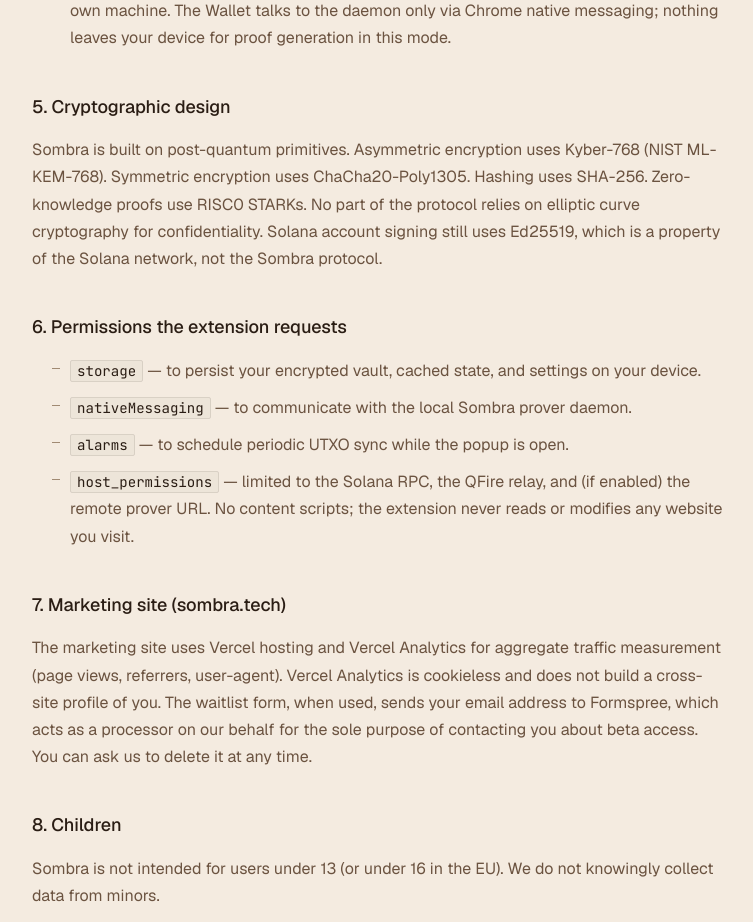
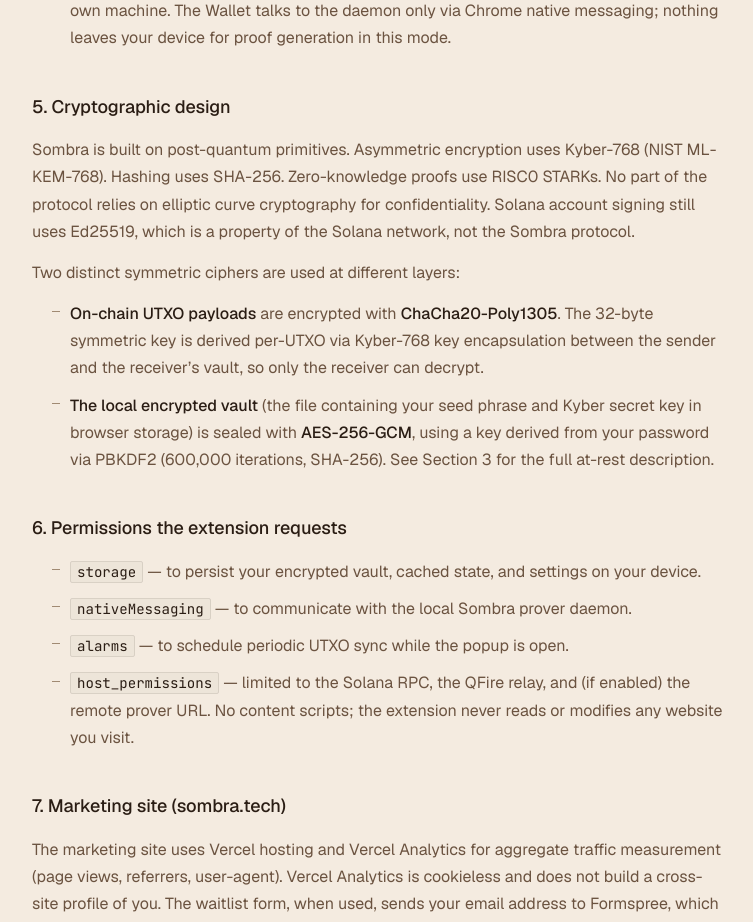
Before and after one commit to bonsol-collective/sombra-website, a Next.js app: page /privacy in a window 1280 px wide. Shown: the part 2100-3022 px from the top of the page, without its empty margins (260-1013 px from the left). Built offline with nearby package versions, Linux system fonts and the light colour scheme.

Commit message:
addressed comment

```diff
--- a/app/privacy/page.tsx
+++ b/app/privacy/page.tsx
@@ -151,13 +151,31 @@ export default function PrivacyPage() {
             <h2>5. Cryptographic design</h2>
             <p>
               Sombra is built on post-quantum primitives. Asymmetric encryption
-              uses Kyber-768 (NIST ML-KEM-768). Symmetric encryption uses
-              ChaCha20-Poly1305. Hashing uses SHA-256. Zero-knowledge proofs
-              use RISC0 STARKs. No part of the protocol relies on elliptic
-              curve cryptography for confidentiality. Solana account signing
-              still uses Ed25519, which is a property of the Solana network,
-              not the Sombra protocol.
+              uses Kyber-768 (NIST ML-KEM-768). Hashing uses SHA-256.
+              Zero-knowledge proofs use RISC0 STARKs. No part of the protocol
+              relies on elliptic curve cryptography for confidentiality. Solana
+              account signing still uses Ed25519, which is a property of the
+              Solana network, not the Sombra protocol.
             </p>
+            <p>
+              Two distinct symmetric ciphers are used at different layers:
+            </p>
+            <ul>
+              <li>
+                <strong>On-chain UTXO payloads</strong> are encrypted with{" "}
+                <strong>ChaCha20-Poly1305</strong>. The 32-byte symmetric key
+                is derived per-UTXO via Kyber-768 key encapsulation between
+                the sender and the receiver&rsquo;s vault, so only the
+                receiver can decrypt.
+              </li>
+              <li>
+                <strong>The local encrypted vault</strong> (the file containing
+                your seed phrase and Kyber secret key in browser storage) is
+                sealed with <strong>AES-256-GCM</strong>, using a key derived
+                from your password via PBKDF2 (600,000 iterations, SHA-256).
+                See Section 3 for the full at-rest description.
+              </li>
+            </ul>
           </section>
 
           <section>
```
